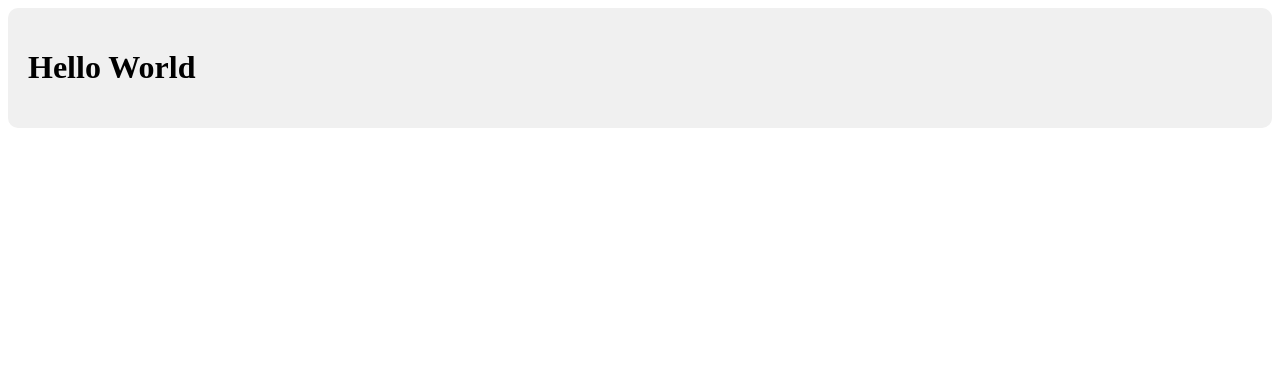
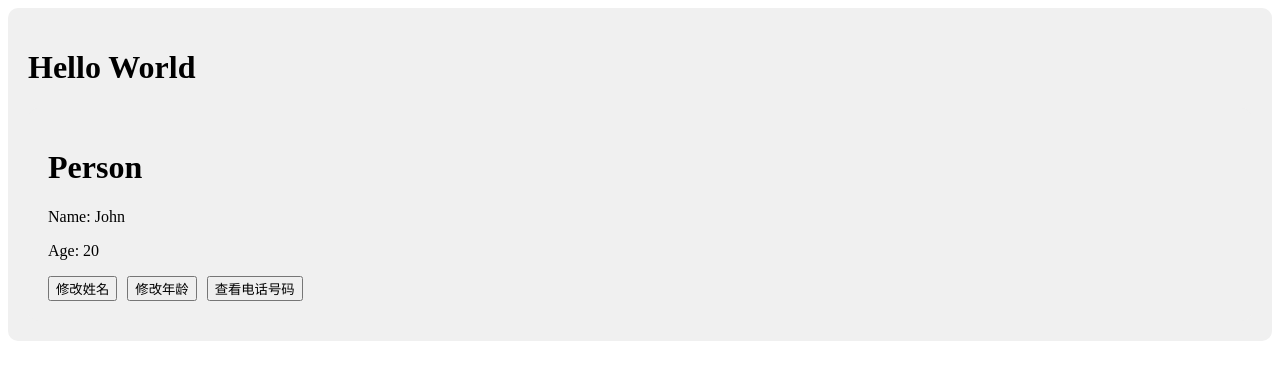
Before and after one commit to BigDragonlin/vue-demo, a Vue app: page / in a window 1280 px wide. Shown: the top 380 px of the page. Built offline with nearby package versions, Linux system fonts and the light colour scheme; the HTML template or start-up script is replaced by a standard one.

Commit message:
在App组件中引入并注册Person组件

```diff
--- a/src/App.vue
+++ b/src/App.vue
@@ -2,14 +2,20 @@
  <template>
     <div class="app">
         <h1>Hello World</h1>
+        <Person />
     </div>
  </template>
 
  <!-- 组件的逻辑 -->
  <script>
+    // 引入Person组件
+    import Person from './components/Person.vue'
     // 默认组件名
     export default {
-        name: 'App'
+        name: 'App',
+        components: {
+            Person
+        }
     }
 </script>
 
--- /dev/null
+++ b/src/components/Person.vue
@@ -0,0 +1,50 @@
+<template>
+    <div class="person">
+        <h1>Person</h1>
+        <p>Name: {{ name }}</p>
+        <p>Age: {{ age }}</p>
+        <!-- 修改姓名 -->
+        <button @click="changeName">修改姓名</button>
+        <!-- 修改年龄 -->
+        <button @click="changeAge">修改年龄</button>
+        <!-- 点击查看电话号码 -->
+         <button @click="showPhone">查看电话号码</button>
+    </div>
+</template>
+
+<script>
+export default {
+    name: 'Person',
+    data() {
+        return {
+            name: 'John',
+            age: 20,
+            tel: '1234567890'
+        }
+    },
+    methods: {
+        changeName() {
+            this.name = 'Tom'
+        },
+        changeAge() {
+            this.age += 1
+        },
+        showPhone() {
+            // 弹出电话号码
+            alert(this.tel)
+        }
+    }
+}
+</script>
+
+<style>
+    .person {
+        background-color: #f0f0f0;
+        padding: 20px;
+        border-radius: 10px;
+    }
+
+    button {
+        margin-right: 10px;
+    }
+</style>
```
